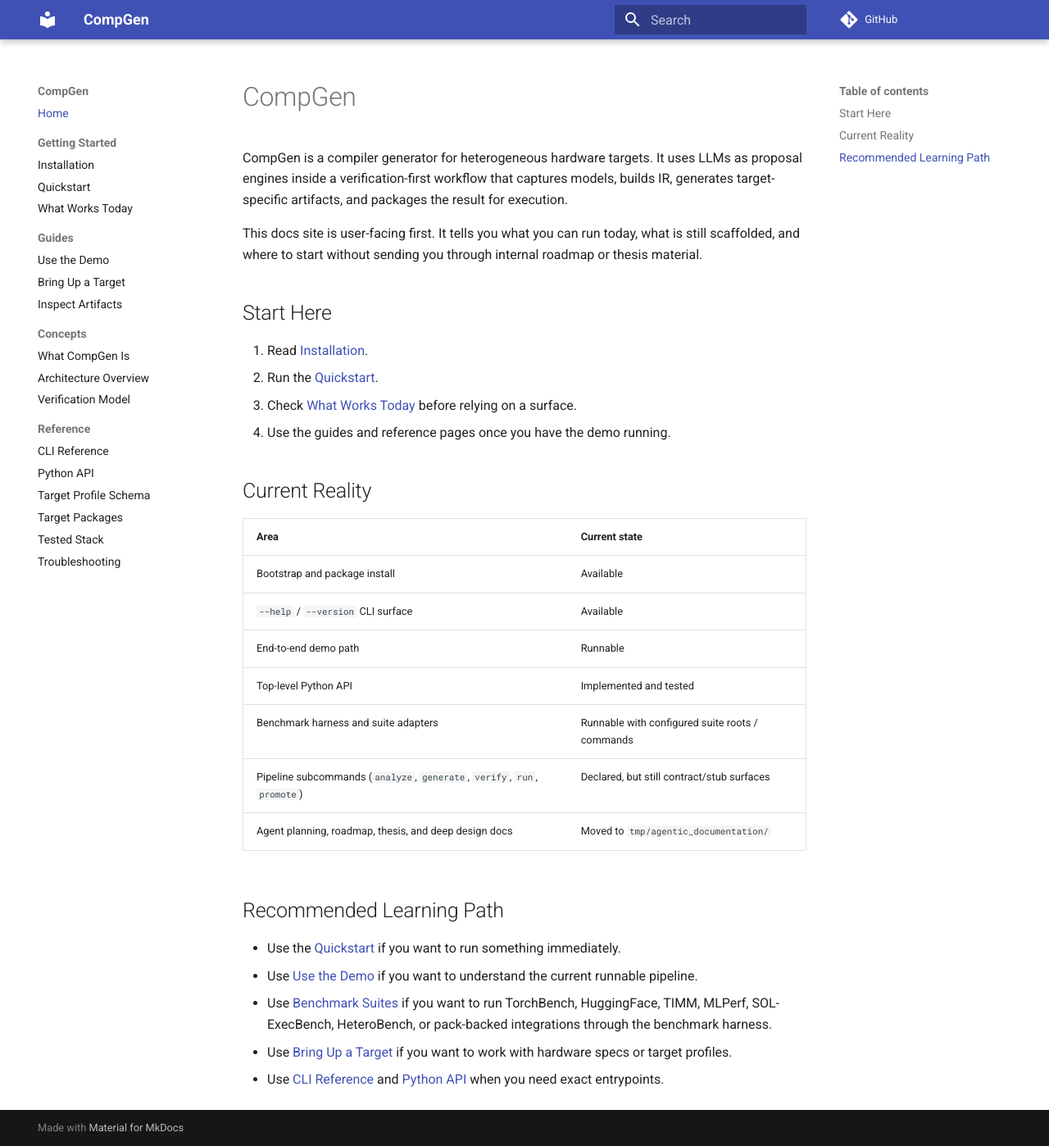
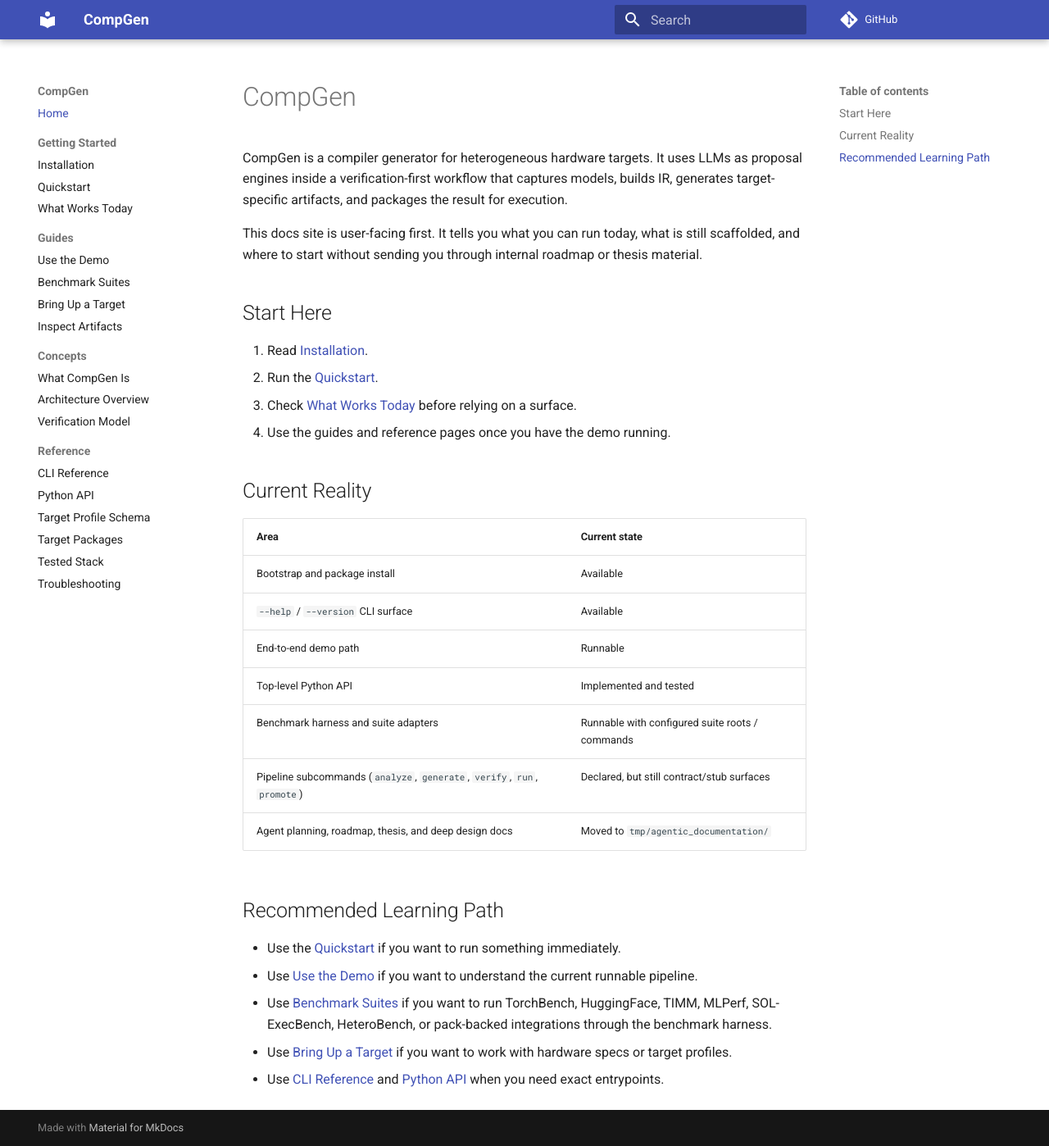
Before and after one commit to copparihollmann/RuntimeCompGen, an MkDocs documentation site: the page built from docs/index.md, in a window 1280 px wide and 1398 px high. Shown: the whole window at 82% size. Built offline with MkDocs 1.6.1 and Material for MkDocs 9.7.7, drawn with Linux system fonts in a browser that asks for light colours; comment, search, counter and statistics services are not loaded.

Commit message:
[Docs]  Added benchmark suite guide

```diff
--- a/mkdocs.yml
+++ b/mkdocs.yml
@@ -23,6 +23,7 @@
       - What Works Today: getting-started/what-works-today.md
   - Guides:
       - Use the Demo: guides/use-the-demo.md
+      - Benchmark Suites: guides/use-benchmark-suites.md
       - Bring Up a Target: guides/bring-up-a-target.md
       - Inspect Artifacts: guides/inspect-artifacts.md
   - Concepts:
```
